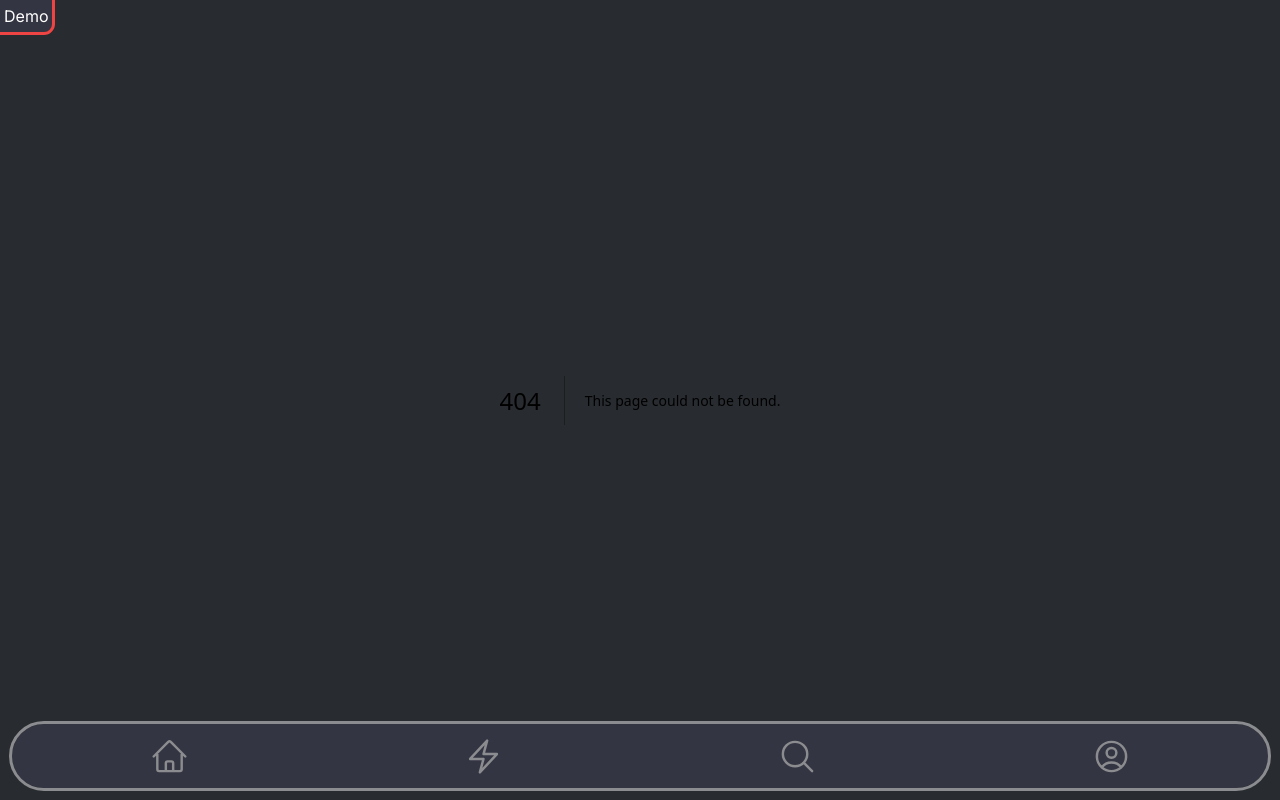
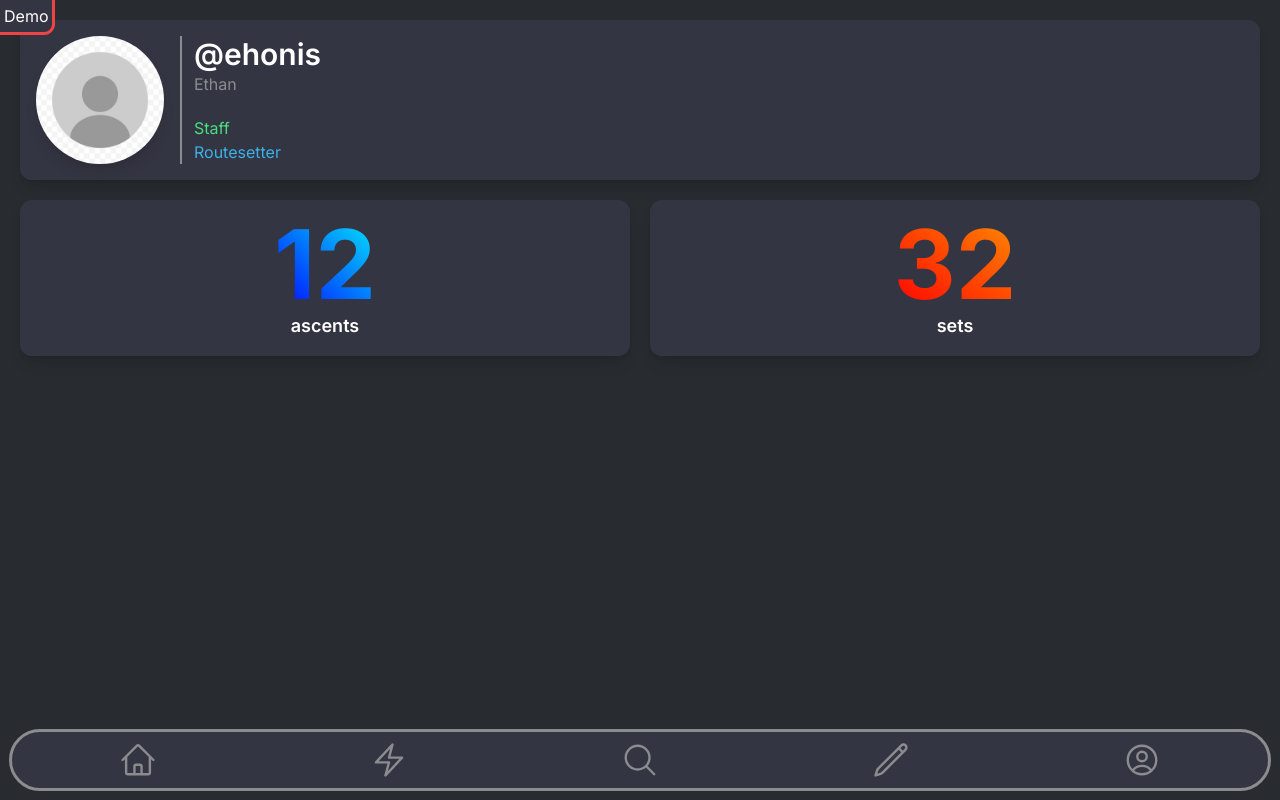
Before and after one commit to ehonis/climbonthe.rocksv3, a Next.js app: page /profile/ehonis in a window 1280 px wide. Before the commit this address had no page. Built offline with nearby package versions, Linux system fonts and the light colour scheme.

Commit message:
make some corrections to navbar

```diff
--- a/app/globals.css
+++ b/app/globals.css
@@ -97,3 +97,12 @@
 .animate-flash-slow {
   animation: flash 2s infinite ease-in-out; /* Change duration to adjust the speed */
 }
+
+.scrollbar-hide::-webkit-scrollbar {
+  display: none;
+}
+
+.scrollbar-hide {
+  -ms-overflow-style: none;
+  scrollbar-width: none;
+}
--- a/app/page.jsx
+++ b/app/page.jsx
@@ -13,7 +13,7 @@ export default function Home() {
         <h2 className="ml-5 text-3xl font-bold text-white">
           New Routes &amp; Boulders
         </h2>
-        <div className=" m-5 mb-2 flex h-80 flex-col justify-start overflow-y-hidden rounded-3xl bg-bg1 bg-opacity-100 p-3 shadow-lg">
+        <div className=" scrollbar-hide m-5 mb-2 flex h-80 flex-col justify-start overflow-y-scroll rounded-3xl bg-bg1 bg-opacity-100 p-3 shadow-lg">
           <NewRoutes int={4} />
         </div>
         <Link
--- /dev/null
+++ b/app/profile/[slug]/page.jsx
@@ -0,0 +1,53 @@
+import { profiles } from "@/app/lib/placeholder-data";
+import Image from "next/image";
+export default function ProfilePage({ params }) {
+  const foundPerson = profiles.find(
+    (person) => person.username === params.slug,
+  );
+  if (!(foundPerson === undefined)) {
+    return (
+      <>
+        <div className="m-5 flex rounded-xl bg-bg1 p-4 shadow-lg">
+          <Image
+            src={foundPerson.image}
+            width={9999}
+            height={9999}
+            alt="Picture of person"
+            className="h-32 w-32 rounded-full shadow-lg"
+          />
+          <div className="w-{1px} ml-4 h-32 border-l-2 border-iconbg" />
+          <div className="ml-3 flex flex-col justify-between">
+            <div className="self-start">
+              <h2 className="whitespace-nowrap text-3xl font-semibold text-white">
+                @{foundPerson.username}
+              </h2>
+              <p className="m-0 p-0 text-iconbg">{foundPerson.name}</p>
+            </div>
+            <div className="">
+              <p className="m-0 p-0 text-green-400">Staff</p>
+              <p className="text-bluee">Routesetter</p>
+            </div>
+          </div>
+        </div>
+        <div className="ml-5 mr-5 flex justify-between">
+          <div className="mr-2 flex w-full flex-col items-center rounded-xl bg-bg1 p-4 shadow-lg">
+            <h2 className="gradient-text-blue m-0 p-0 text-8xl font-bold">
+              12
+            </h2>
+            <p className="m-0 p-0 text-lg font-semibold text-white">ascents</p>
+          </div>
+          <div className="ml-3 flex w-full flex-col items-center rounded-xl bg-bg1 p-4 shadow-lg">
+            <h2 className="gradient-text m-0 p-0 text-8xl font-bold">32</h2>
+            <p className="m-0 p-0 text-lg font-semibold text-white">sets</p>
+          </div>
+        </div>
+      </>
+    );
+  } else {
+    return (
+      <div className="h-screen w-screen justify-center text-3xl text-white">
+        person-not-found
+      </div>
+    );
+  }
+}
--- a/app/profile/page.jsx
+++ b/app/profile/page.jsx
@@ -1,3 +1,9 @@
 export default function profile() {
-  return <div></div>;
+  return (
+    <>
+      <div className="h-screen w-screen justify-center text-3xl text-white">
+        person-not-found
+      </div>
+    </>
+  );
 }
--- a/app/routes/route-page/[slug]/page.jsx
+++ b/app/routes/route-page/[slug]/page.jsx
@@ -2,13 +2,13 @@ import Image from "next/image";
 import { boulderRoutes, ropeRoutes } from "@/app/lib/placeholder-data";
 import Comments from "@/app/ui/routes/route-page/comments";
 
-export default function RoutePage({ params, searchParams }) {
+export default function RoutePage({ params }) {
   const combinedData = [...ropeRoutes, ...boulderRoutes];
   const foundRoute = combinedData.find(
     (item) => item.href === "/routes/route-page/" + params.slug,
   );
   console.log(foundRoute);
-
+  if (!(foundRoute === undefined)) {
     return (
       <>
         <h1 className="ml-5 mr-5 mt-8 text-center text-2xl font-bold text-white">
@@ -40,7 +40,9 @@ export default function RoutePage({ params, searchParams }) {
         </div>
         <div className="ml-5 mr-5 flex justify-between">
           <div className="mr-3 flex w-full flex-col items-center rounded-xl bg-bg1 p-4 shadow-lg">
-          <h2 className="gradient-text-blue m-0 p-0 text-8xl font-bold">12</h2>
+            <h2 className="gradient-text-blue m-0 p-0 text-8xl font-bold">
+              12
+            </h2>
             <p className="m-0 p-0 text-lg font-semibold text-white">ascents</p>
           </div>
           <div className="ml-2 flex w-full flex-col items-center rounded-xl bg-bg1 p-4 shadow-lg">
@@ -61,4 +63,11 @@ export default function RoutePage({ params, searchParams }) {
         <Comments route={foundRoute} />
       </>
     );
+  } else {
+    return (
+      <div className="h-screen w-screen justify-center text-3xl text-white">
+        person-not-found
+      </div>
+    );
   }
+}
--- a/app/ui/nav-link.jsx
+++ b/app/ui/nav-link.jsx
@@ -30,7 +30,7 @@ const links = [
 
   {
     name: "profile",
-    href: "/profile",
+    href: currentUser.href,
     icon: UserCircleIcon,
   },
 ];
@@ -61,7 +61,7 @@ export default function NavLinks() {
             >
               <LinkIcon
                 className={clsx(
-                  "h-[55px] w-[55px] self-center stroke-iconbg p-[8px]",
+                  "h-[50px] w-[50px] self-center stroke-iconbg p-[6px]",
                   {
                     "stroke-white": pathname === link.href,
                   },
--- a/app/ui/navbar.jsx
+++ b/app/ui/navbar.jsx
@@ -3,7 +3,7 @@ import NavLinks from "./nav-link";
 
 export default function NavBar() {
   return (
-    <nav className="outline-3 fixed inset-x-0 bottom-0 m-3 h-16 overflow-hidden rounded-full bg-bg1 outline outline-iconbg">
+    <nav className="outline-3 fixed inset-x-0 bottom-0 m-3 h-14 overflow-hidden rounded-full bg-bg1 outline outline-iconbg">
       <ul className="flex h-full justify-around">
         <NavLinks />
       </ul>
--- a/app/ui/routes/circle-buttons.jsx
+++ b/app/ui/routes/circle-buttons.jsx
@@ -144,8 +144,6 @@ function NewButton() {
 export default function circleButtons() {
   return (
     <div className="flex flex-row">
-      <FilterButton />
-      <PaletteButton />
       <NewButton />
     </div>
   );
```
Also changed, not shown: app/lib/placeholder-data.js, 1 other file (tests, documents, lock files or other folders). Lines whose indentation alone changed are shown as unchanged.
